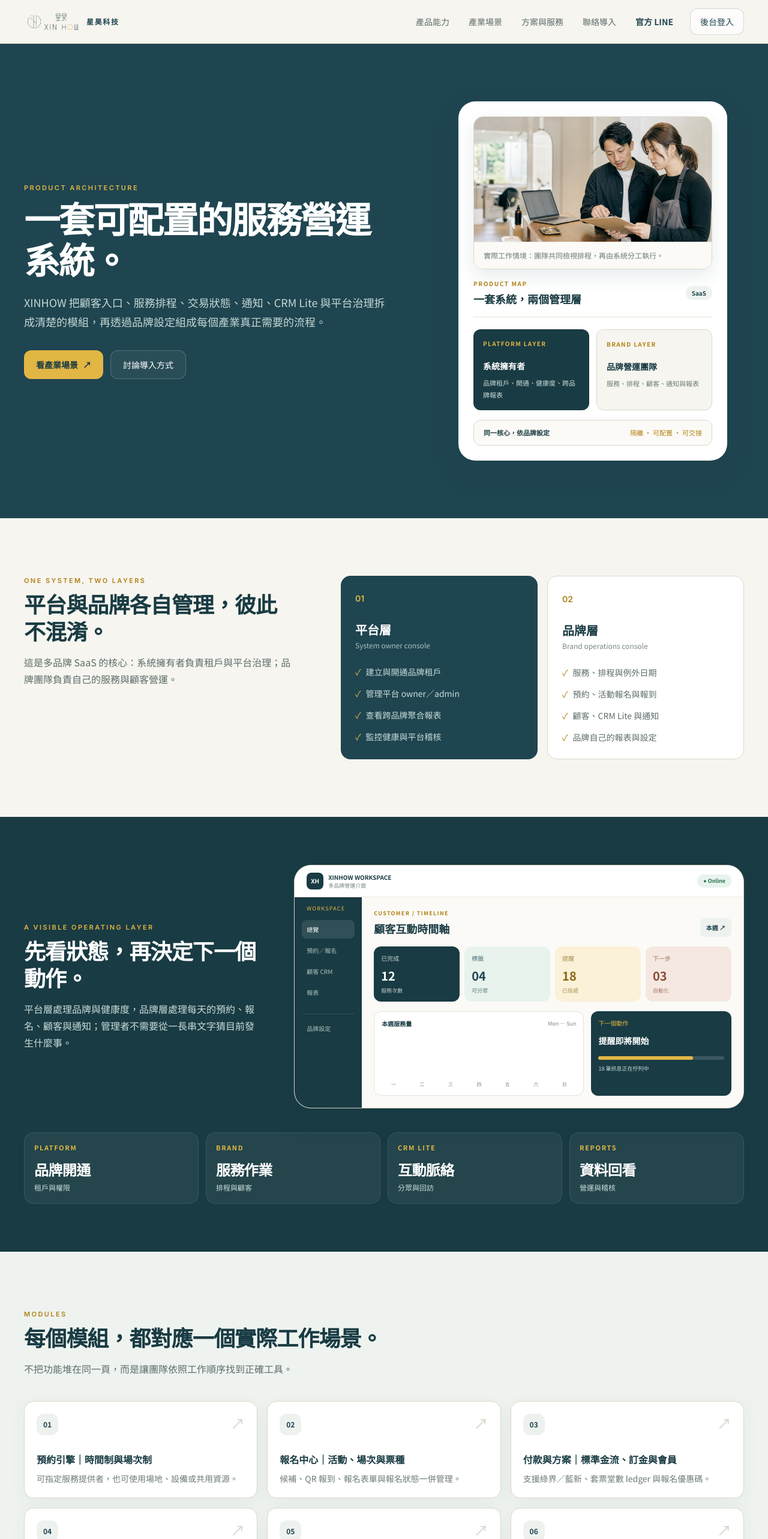
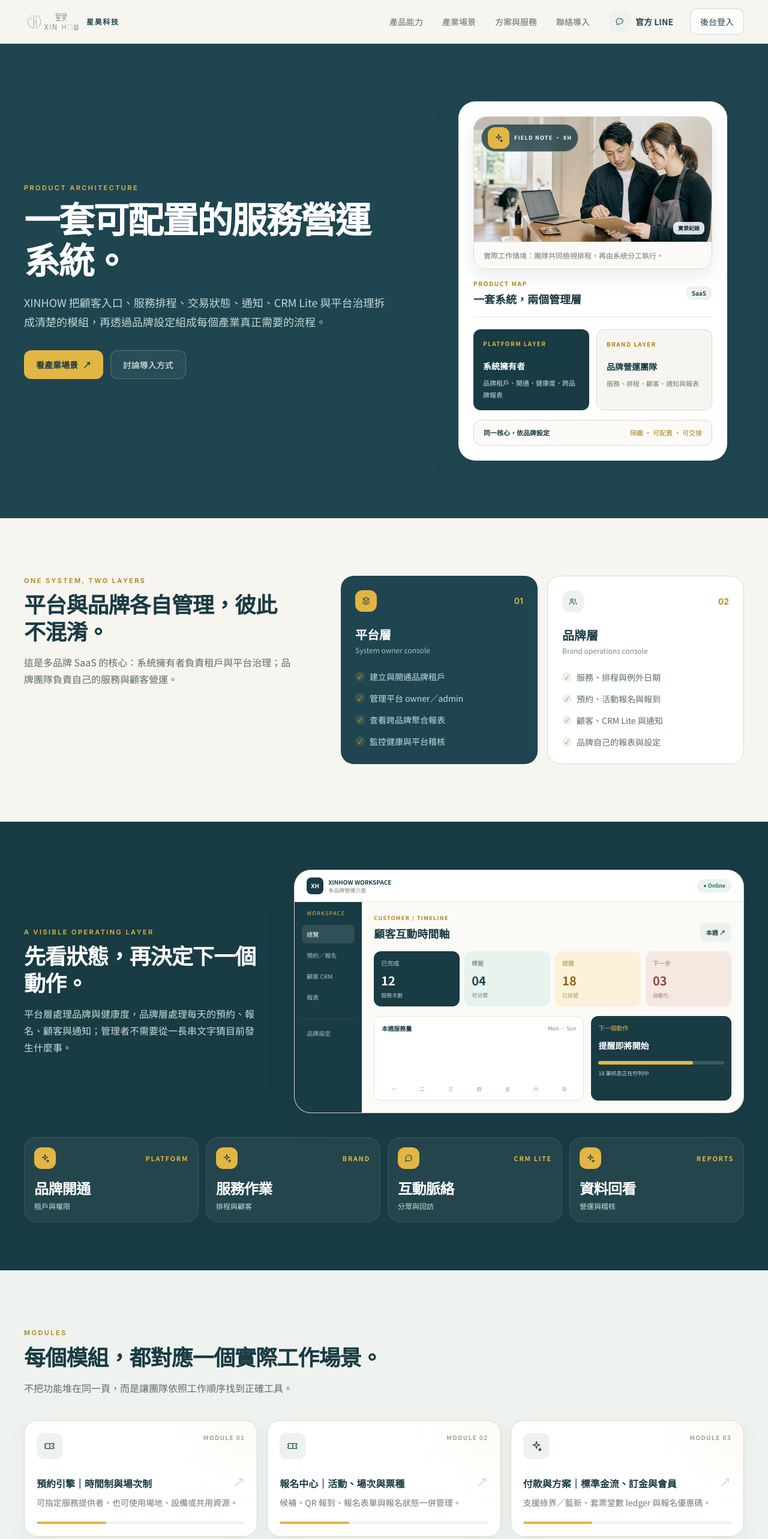
Before and after one commit to Jimmy-xinhow/Reservation-System, a Next.js app: page /product in a window 1280 px wide. Shown: the top 2566 px of the page at 60% size. Built offline with nearby package versions, Linux system fonts and the light colour scheme.

Commit message:
feat: refine marketing visual language

```diff
--- a/app/contact/page.tsx
+++ b/app/contact/page.tsx
@@ -1,5 +1,5 @@
 import Link from "next/link";
-import { Callout, MarketingShell, PageIntro, PageIntroVisual, SectionHeading, SignalStrip, WorkflowRail } from "@/components/MarketingLayout";
+import { Callout, FeatureIcon, MarketingShell, PageIntro, PageIntroVisual, SectionHeading, SignalStrip, WorkflowRail } from "@/components/MarketingLayout";
 
 const steps = [
   ["說明現況", "目前使用什麼入口、怎麼排程、如何收款與通知。"],
@@ -22,4 +22,4 @@
   </MarketingShell>;
 }
 
-function PrepCard({ number, title }: { number: string; title: string }) { return <div className="rounded-2xl border border-[#ddd7ca] bg-white p-4 text-center"><span className="text-xs font-mono font-semibold text-[#b08116]">{number}</span><p className="mt-4 text-sm font-semibold text-[#193b43]">{title}</p></div>; }
+function PrepCard({ number, title }: { number: string; title: string }) { return <div className="rounded-[1.25rem] border border-[#ddd7ca] bg-white p-4 text-center"><FeatureIcon name={number === "01" ? "globe" : number === "02" ? "calendar" : number === "03" ? "line" : number === "04" ? "users" : "spark"} compact /><span className="mt-3 block text-xs font-mono font-semibold text-[#b08116]">{number}</span><p className="mt-2 text-sm font-semibold text-[#193b43]">{title}</p></div>; }
--- a/app/product/page.tsx
+++ b/app/product/page.tsx
@@ -1,5 +1,5 @@
 import Link from "next/link";
-import { Callout, CapabilityCard, DashboardMockup, JourneyDiagram, MarketingShell, PageIntro, PageIntroVisual, SectionHeading, SignalStrip, WorkflowRail } from "@/components/MarketingLayout";
+import { Callout, CapabilityCard, DashboardMockup, FeatureIcon, JourneyDiagram, MarketingShell, PageIntro, PageIntroVisual, SectionHeading, SignalStrip, WorkflowRail } from "@/components/MarketingLayout";
 
 const modules = [
   ["預約引擎", "時間制與場次制", "可指定服務提供者，也可使用場地、設備或共用資源。"],
@@ -29,9 +29,9 @@
 }
 
 function LayerCard({ number, title, subtitle, items, dark = false }: { number: string; title: string; subtitle: string; items: readonly string[]; dark?: boolean }) {
-  return <article className={`rounded-2xl p-5 sm:p-6 ${dark ? "bg-[#1f4550] text-white" : "border border-[#ddd7ca] bg-white"}`}><span className={`text-sm font-mono font-semibold ${dark ? "text-[#e2b644]" : "text-[#b08116]"}`}>{number}</span><h3 className="mt-7 text-xl font-bold">{title}</h3><p className={`mt-1 text-xs ${dark ? "text-[#a9c2be]" : "text-[#7a8782]"}`}>{subtitle}</p><ul className={`mt-6 space-y-3 text-sm leading-6 ${dark ? "text-[#c9dcda]" : "text-[#5d6d6b]"}`}>{items.map((item) => <li key={item} className="flex gap-2"><span className={dark ? "text-[#e2b644]" : "text-[#b08116]"}>✓</span>{item}</li>)}</ul></article>;
+  return <article className={`rounded-[1.35rem] p-5 sm:p-6 ${dark ? "bg-[#1f4550] text-white" : "border border-[#ddd7ca] bg-white"}`}><div className="flex items-center justify-between"><FeatureIcon name={dark ? "layers" : "users"} dark={dark} compact /><span className={`text-sm font-mono font-semibold ${dark ? "text-[#e2b644]" : "text-[#b08116]"}`}>{number}</span></div><h3 className="mt-6 text-xl font-bold">{title}</h3><p className={`mt-1 text-xs ${dark ? "text-[#a9c2be]" : "text-[#7a8782]"}`}>{subtitle}</p><ul className={`mt-6 space-y-3 text-sm leading-6 ${dark ? "text-[#c9dcda]" : "text-[#5d6d6b]"}`}>{items.map((item) => <li key={item} className="flex gap-2"><span className={`mt-1 inline-flex h-4 w-4 shrink-0 items-center justify-center rounded-full ${dark ? "bg-[#e2b644]/15 text-[#e2b644]" : "bg-[#edf2ef] text-[#b08116]"}`}><span className="text-[10px]">✓</span></span>{item}</li>)}</ul></article>;
 }
 
 function JourneyRow({ number, title, description }: { number: string; title: string; description: string }) {
-  return <div className="flex gap-4 rounded-xl border border-[#ddd7ca] bg-white p-4"><span className="flex h-8 w-8 shrink-0 items-center justify-center rounded-lg bg-[#edf2ef] text-xs font-bold text-[#1f4550]">{number}</span><div><p className="font-semibold text-[#193b43]">{title}</p><p className="mt-1 text-sm leading-6 text-[#6d7b76]">{description}</p></div></div>;
+  return <div className="flex gap-4 rounded-[1.15rem] border border-[#ddd7ca] bg-white p-4"><FeatureIcon name={number === "01" ? "line" : number === "02" ? "calendar" : "chart"} compact /><div><p className="font-semibold text-[#193b43]">{title}</p><p className="mt-1 text-sm leading-6 text-[#6d7b76]">{description}</p></div></div>;
 }
--- a/app/solutions/page.tsx
+++ b/app/solutions/page.tsx
@@ -1,5 +1,5 @@
 import Link from "next/link";
-import { Callout, MarketingShell, PageIntro, PageIntroVisual, ScenarioMatrix, SectionHeading, SignalStrip } from "@/components/MarketingLayout";
+import { Callout, FeatureIcon, MarketingShell, PageIntro, PageIntroVisual, ScenarioMatrix, SectionHeading, SignalStrip } from "@/components/MarketingLayout";
 
 const scenes = [
   { number: "01", title: "顧問、教練與一對一服務", situation: "每位顧客的服務時間不同，需要指定人員或依資源安排。", system: "設定服務時長、首次／再次服務、服務提供者與可預約區間；顧客從 LINE 或瀏覽器選擇可用時段。", result: "團隊看得到每日安排，顧客不用來回確認時間。" },
@@ -24,5 +24,5 @@
   </MarketingShell>;
 }
 
-function SceneLine({ label, text, accent = false }: { label: string; text: string; accent?: boolean }) { return <div className="grid gap-1 sm:grid-cols-[88px_1fr] sm:gap-3"><span className={`text-xs font-semibold ${accent ? "text-[#b08116]" : "text-[#7a8782]"}`}>{label}</span><span className={accent ? "font-medium text-[#1f4550]" : "text-[#5d6d6b]"}>{text}</span></div>; }
-function ConfigPill({ title, value }: { title: string; value: string }) { return <div className="rounded-xl border border-white/10 bg-white/5 p-4"><p className="text-xs text-[#a9c2be]">{title}</p><p className="mt-2 font-semibold text-white">{value}</p></div>; }
+function SceneLine({ label, text, accent = false }: { label: string; text: string; accent?: boolean }) { return <div className="grid gap-2 sm:grid-cols-[auto_1fr] sm:gap-3"><FeatureIcon name={label === "現場情況" ? "users" : label === "系統怎麼接" ? "settings" : "chart"} compact /><div><p className={`text-xs font-semibold ${accent ? "text-[#b08116]" : "text-[#7a8782]"}`}>{label}</p><p className={`mt-1 ${accent ? "font-medium text-[#1f4550]" : "text-[#5d6d6b]"}`}>{text}</p></div></div>; }
+function ConfigPill({ title, value }: { title: string; value: string }) { return <div className="flex gap-3 rounded-[1.15rem] border border-white/10 bg-white/5 p-4"><FeatureIcon name={title === "預約模式" ? "calendar" : title === "服務目標" ? "users" : title === "顧客入口" ? "line" : "layers"} dark compact /><div><p className="text-xs text-[#a9c2be]">{title}</p><p className="mt-2 font-semibold text-white">{value}</p></div></div>; }
--- a/components/MarketingLayout.tsx
+++ b/components/MarketingLayout.tsx
@@ -1,12 +1,48 @@
 import Image from "next/image";
 import Link from "next/link";
+
+export type IconName = "calendar" | "ticket" | "message" | "layers" | "chart" | "users" | "globe" | "spark" | "phone" | "mail" | "line" | "settings" | "check";
+
+const iconPaths: Record<IconName, React.ReactNode> = {
+  calendar: <><rect x="3" y="4" width="18" height="17" rx="3" /><path d="M8 2v4M16 2v4M3 9h18" /></>,
+  ticket: <><path d="M4 7a2 2 0 0 0 0 4v2a2 2 0 0 0 0 4h16v-3a2 2 0 0 1 0-4V7H4Z" /><path d="M12 8v8" /></>,
+  message: <><path d="M20 11.5a7.5 7.5 0 0 1-8 7.5 8.7 8.7 0 0 1-3.1-.6L4 20l1.6-3.5A7.3 7.3 0 0 1 4.5 12 7.5 7.5 0 0 1 12 4.5a7.5 7.5 0 0 1 8 7Z" /><path d="M8 12h.01M12 12h.01M16 12h.01" /></>,
+  layers: <><path d="m12 3 8 4-8 4-8-4 8-4Z" /><path d="m4 12 8 4 8-4M4 17l8 4 8-4" /></>,
+  chart: <><path d="M4 19V5M4 19h17" /><path d="m7 15 4-4 3 2 5-6" /><circle cx="7" cy="15" r="1" /><circle cx="11" cy="11" r="1" /><circle cx="14" cy="13" r="1" /><circle cx="19" cy="7" r="1" /></>,
+  users: <><circle cx="9" cy="8" r="3" /><path d="M3.5 19a5.5 5.5 0 0 1 11 0M16 5.5a3 3 0 0 1 0 5.8M17 14a4.5 4.5 0 0 1 4 5" /></>,
+  globe: <><circle cx="12" cy="12" r="9" /><path d="M3 12h18M12 3a14 14 0 0 1 0 18M12 3a14 14 0 0 0 0 18" /></>,
+  spark: <><path d="m12 3 1.5 5.5L19 10l-5.5 1.5L12 17l-1.5-5.5L5 10l5.5-1.5L12 3Z" /><path d="m19 16 .6 2.4L22 19l-2.4.6L19 22l-.6-2.4L16 19l2.4-.6L19 16Z" /></>,
+  phone: <><path d="M7 3h3l1.5 4-2 1.5a14 14 0 0 0 5 5l1.5-2 4 1.5v3a2 2 0 0 1-2.2 2A15.5 15.5 0 0 1 4 5.2 2 2 0 0 1 7 3Z" /></>,
+  mail: <><rect x="3" y="5" width="18" height="14" rx="2" /><path d="m4 7 8 6 8-6" /></>,
+  line: <><path d="M20 11c0 4-4 7-9 7-.8 0-1.6-.1-2.3-.2L5 20l.9-2.6C4.1 16.2 3 13.8 3 11c0-4 3.6-7 8-7s9 3 9 7Z" /><path d="M7 11h.01M11 11h.01M15 11h.01" /></>,
+  settings: <><circle cx="12" cy="12" r="3" /><path d="M19.4 15a1.7 1.7 0 0 0 .3 1.9l.1.1-1.7 1.7-.1-.1a1.7 1.7 0 0 0-1.9-.3 1.7 1.7 0 0 0-1 1.5v.2h-2.4v-.2a1.7 1.7 0 0 0-1-1.5 1.7 1.7 0 0 0-1.9.3l-.1.1L8 17l.1-.1A1.7 1.7 0 0 0 8.4 15a1.7 1.7 0 0 0-1.5-1H6v-2.4h.2a1.7 1.7 0 0 0 1.5-1A1.7 1.7 0 0 0 7 8.7L7 8.6 8.7 7l.1.1a1.7 1.7 0 0 0 1.9.3 1.7 1.7 0 0 0 1-1.5v-.2h2.4v.2a1.7 1.7 0 0 0 1 1.5 1.7 1.7 0 0 0 1.9-.3l.1-.1L19.8 8l-.1.1a1.7 1.7 0 0 0-.3 1.9 1.7 1.7 0 0 0 1.5 1h.2v2.4h-.2a1.7 1.7 0 0 0-1.5 1Z" /></>,
+  check: <><path d="m5 12 4 4L19 6" /></>,
+};
+
+function iconForLabel(label: string): IconName {
+  if (label.includes("入口") || label.includes("LINE")) return "line";
+  if (label.includes("安排") || label.includes("服務") || label.includes("流程")) return "calendar";
+  if (label.includes("報名") || label.includes("場次")) return "ticket";
+  if (label.includes("CRM") || label.includes("互動") || label.includes("聯絡")) return "message";
+  if (label.includes("治理") || label.includes("平台")) return "layers";
+  if (label.includes("回訪") || label.includes("資料") || label.includes("報表")) return "chart";
+  if (label.includes("品牌") || label.includes("多品牌")) return "globe";
+  if (label.includes("設定")) return "settings";
+  if (label.includes("電話")) return "phone";
+  if (label.includes("Email")) return "mail";
+  return "spark";
+}
+
+export function FeatureIcon({ name, dark = false, compact = false }: { name: IconName; dark?: boolean; compact?: boolean }) {
+  return <span className={`inline-flex shrink-0 items-center justify-center rounded-xl ${compact ? "h-9 w-9" : "h-11 w-11"} ${dark ? "bg-[#e2b644] text-[#193b43]" : "bg-[#edf2ef] text-[#1f4550]"}`} aria-hidden="true"><svg viewBox="0 0 24 24" fill="none" stroke="currentColor" strokeWidth="1.6" strokeLinecap="round" strokeLinejoin="round" className={compact ? "h-4 w-4" : "h-5 w-5"}>{iconPaths[name]}</svg></span>;
+}
 
 export function MarketingShell({ children }: { children: React.ReactNode }) {
   return <main className="min-h-screen overflow-hidden bg-[#f7f5ef] text-[#193b43]"><MarketingHeader />{children}<MarketingFooter /></main>;
 }
 
 export function MarketingHeader() {
-  return <header className="sticky top-0 z-30 border-b border-[#d8d2c5]/80 bg-[#f7f5ef]/95 backdrop-blur"><div className="mx-auto flex max-w-7xl items-center gap-3 px-5 py-3 sm:gap-4 sm:px-8 lg:px-10"><Link href="/" className="flex min-h-11 shrink-0 items-center gap-2" aria-label="回到星昊科技首頁"><Image src="/brand/xinhao-horizontal.png" alt="星昊科技 XINHOW" width={2048} height={1024} className="h-12 w-24 object-contain" priority /><span className="hidden text-xs font-semibold tracking-[0.14em] text-[#1f4550] sm:block">星昊科技</span></Link><nav className="ml-auto flex min-w-0 items-center gap-1 overflow-x-auto text-xs font-medium text-[#5d6d6b] sm:gap-2 sm:text-sm" aria-label="行銷網站主選單"><NavLink href="/product">產品能力</NavLink><NavLink href="/solutions">產業場景</NavLink><NavLink href="/pricing">方案與服務</NavLink><NavLink href="/contact">聯絡導入</NavLink><a href="https://lin.ee/jnAfCBy" target="_blank" rel="noreferrer" className="inline-flex min-h-11 shrink-0 items-center rounded-lg px-2.5 font-semibold text-[#1f4550] transition hover:bg-[#e2b644]/20 sm:px-3">官方 LINE</a></nav><Link href="/admin/login" className="btn min-h-11 shrink-0 border border-[#1f4550]/20 bg-white/70 px-3 text-xs text-[#1f4550] hover:bg-white sm:px-4 sm:text-sm">後台登入</Link></div></header>;
+  return <header className="sticky top-0 z-30 border-b border-[#d8d2c5]/80 bg-[#f7f5ef]/95 backdrop-blur"><div className="mx-auto flex max-w-7xl items-center gap-3 px-5 py-3 sm:gap-4 sm:px-8 lg:px-10"><Link href="/" className="flex min-h-11 shrink-0 items-center gap-2" aria-label="回到星昊科技首頁"><Image src="/brand/xinhao-horizontal.png" alt="星昊科技 XINHOW" width={2048} height={1024} className="h-12 w-24 object-contain" priority /><span className="hidden text-xs font-semibold tracking-[0.14em] text-[#1f4550] sm:block">星昊科技</span></Link><nav className="ml-auto flex min-w-0 items-center gap-1 overflow-x-auto text-xs font-medium text-[#5d6d6b] sm:gap-2 sm:text-sm" aria-label="行銷網站主選單"><NavLink href="/product">產品能力</NavLink><NavLink href="/solutions">產業場景</NavLink><NavLink href="/pricing">方案與服務</NavLink><NavLink href="/contact">聯絡導入</NavLink><a href="https://lin.ee/jnAfCBy" target="_blank" rel="noreferrer" className="inline-flex min-h-11 shrink-0 items-center gap-2 rounded-lg px-2.5 font-semibold text-[#1f4550] transition hover:bg-[#e2b644]/20 sm:px-3"><FeatureIcon name="line" compact />官方 LINE</a></nav><Link href="/admin/login" className="btn min-h-11 shrink-0 border border-[#1f4550]/20 bg-white/70 px-3 text-xs text-[#1f4550] hover:bg-white sm:px-4 sm:text-sm">後台登入</Link></div></header>;
 }
 
 function NavLink({ href, children }: { href: string; children: React.ReactNode }) {
@@ -30,7 +66,7 @@
 }
 
 export function CapabilityCard({ number, title, description, href = "/product" }: { number: string; title: string; description: string; href?: string }) {
-  return <Link href={href} className="group block rounded-2xl border border-[#ddd7ca] bg-white p-5 shadow-[0_8px_30px_rgba(31,69,80,.05)] transition duration-200 hover:-translate-y-1 hover:border-[#c7a340] hover:shadow-[0_16px_35px_rgba(31,69,80,.1)]"><div className="flex items-start justify-between gap-3"><span className="inline-flex h-9 w-9 items-center justify-center rounded-xl bg-[#edf2ef] text-xs font-bold text-[#1f4550]">{number}</span><span className="text-2xl text-[#d8d2c5] transition group-hover:text-[#c7a340]" aria-hidden="true">↗</span></div><h3 className="mt-7 font-bold text-[#193b43]">{title}</h3><p className="mt-2 text-sm leading-6 text-[#6d7b76]">{description}</p></Link>;
+  return <Link href={href} className="group relative block overflow-hidden rounded-[1.35rem] border border-[#ddd7ca] bg-white p-5 shadow-[0_8px_30px_rgba(31,69,80,.05)] transition duration-200 hover:-translate-y-1 hover:border-[#c7a340] hover:shadow-[0_16px_35px_rgba(31,69,80,.1)]"><div className="absolute -right-8 -top-8 h-24 w-24 rounded-full bg-[#e2b644]/10 blur-2xl transition group-hover:bg-[#e2b644]/20" /><div className="relative flex items-start justify-between gap-3"><FeatureIcon name={iconForLabel(title)} /><span className="text-right text-[10px] font-semibold uppercase tracking-[.14em] text-[#a49f91]">Module {number}</span></div><div className="relative mt-6 flex items-end justify-between gap-3"><h3 className="font-bold text-[#193b43]">{title}</h3><span className="text-xl text-[#d8d2c5] transition group-hover:text-[#c7a340]" aria-hidden="true">↗</span></div><p className="relative mt-2 text-sm leading-6 text-[#6d7b76]">{description}</p><div className="relative mt-5 h-1 overflow-hidden rounded-full bg-[#edf2ef]"><span className="block h-full w-1/3 rounded-full bg-[#e2b644] transition-all duration-300 group-hover:w-2/3" /></div></Link>;
 }
 
 export function Callout({ title, description, href = "/contact", label = "開始規劃" }: { title: string; description: string; href?: string; label?: string }) {
@@ -52,7 +88,7 @@
 type IntroVisualVariant = "product" | "solutions" | "pricing" | "contact";
 
 export function MarketingPhoto({ src, alt, caption, priority = false }: { src: string; alt: string; caption: string; priority?: boolean }) {
-  return <figure className="overflow-hidden rounded-2xl border border-[#ddd7ca] bg-white shadow-[0_12px_30px_rgba(31,69,80,.1)]"><div className="relative h-44 sm:h-52"><Image src={src} alt={alt} fill sizes="(max-width: 1024px) 100vw, 38vw" className="object-cover" priority={priority} /></div><figcaption className="border-t border-[#eee9df] bg-[#fbfaf6] px-4 py-3 text-xs leading-5 text-[#6d7b76]">{caption}</figcaption></figure>;
+  return <figure className="overflow-hidden rounded-[1.35rem] border border-[#ddd7ca] bg-white shadow-[0_12px_30px_rgba(31,69,80,.1)]"><div className="relative h-44 sm:h-52"><Image src={src} alt={alt} fill sizes="(max-width: 1024px) 100vw, 38vw" className="object-cover" priority={priority} /><span className="absolute left-3 top-3 inline-flex items-center gap-2 rounded-full border border-white/40 bg-[#193b43]/80 px-2.5 py-1 text-[9px] font-semibold uppercase tracking-[.14em] text-white backdrop-blur"><FeatureIcon name="spark" dark compact />Field note · XH</span><span className="absolute bottom-3 right-3 rounded-lg bg-white/85 px-2 py-1 text-[9px] font-semibold text-[#193b43]">實景紀錄</span></div><figcaption className="border-t border-[#eee9df] bg-[#fbfaf6] px-4 py-3 text-xs leading-5 text-[#6d7b76]">{caption}</figcaption></figure>;
 }
 
 export function PageIntroVisual({ variant, dark = false, photoSrc, photoAlt, photoCaption }: { variant: IntroVisualVariant; dark?: boolean; photoSrc?: string; photoAlt?: string; photoCaption?: string }) {
@@ -86,12 +122,12 @@
   return <div className="flex items-center gap-2 px-4 text-[10px] text-[#7a8782]"><span className="h-5 w-px bg-[#c9d1cd]" /><span>{label}</span></div>;
 }
 
-export function SignalStrip({ items, dark = false }: { items: ReadonlyArray<{ label: string; value: string; detail: string }>; dark?: boolean }) {
-  return <div className={`grid gap-3 sm:grid-cols-2 lg:grid-cols-4 ${dark ? "text-white" : "text-[#193b43]"}`}>{items.map((item) => <div key={item.label} className={`rounded-2xl border p-4 ${dark ? "border-white/10 bg-white/5" : "border-[#ddd7ca] bg-white shadow-[0_8px_25px_rgba(31,69,80,.05)]"}`}><p className={`text-[11px] font-semibold uppercase tracking-[.15em] ${dark ? "text-[#e2b644]" : "text-[#b08116]"}`}>{item.label}</p><p className="mt-3 text-2xl font-bold tracking-tight">{item.value}</p><p className={`mt-1 text-xs leading-5 ${dark ? "text-[#c9dcda]" : "text-[#6d7b76]"}`}>{item.detail}</p></div>)}</div>;
+export function SignalStrip({ items, dark = false }: { items: ReadonlyArray<{ label: string; value: string; detail: string; icon?: IconName }>; dark?: boolean }) {
+  return <div className={`grid gap-3 sm:grid-cols-2 lg:grid-cols-4 ${dark ? "text-white" : "text-[#193b43]"}`}>{items.map((item) => <div key={item.label} className={`rounded-[1.35rem] border p-4 ${dark ? "border-white/10 bg-white/5" : "border-[#ddd7ca] bg-white shadow-[0_8px_25px_rgba(31,69,80,.05)]"}`}><div className="flex items-center justify-between gap-3"><FeatureIcon name={item.icon ?? iconForLabel(item.label)} dark={dark} compact /><p className={`text-[11px] font-semibold uppercase tracking-[.15em] ${dark ? "text-[#e2b644]" : "text-[#b08116]"}`}>{item.label}</p></div><p className="mt-4 break-words text-2xl font-bold tracking-tight">{item.value}</p><p className={`mt-1 text-xs leading-5 ${dark ? "text-[#c9dcda]" : "text-[#6d7b76]"}`}>{item.detail}</p></div>)}</div>;
 }
 
 export function WorkflowRail({ steps, dark = false }: { steps: ReadonlyArray<{ label: string; title: string; detail: string }>; dark?: boolean }) {
-  return <div className={`overflow-x-auto rounded-[1.75rem] border p-4 sm:p-6 ${dark ? "border-white/10 bg-white/5" : "border-[#ddd7ca] bg-white shadow-[0_14px_35px_rgba(31,69,80,.06)]"}`}><div className="grid min-w-[720px] grid-cols-4 gap-3">{steps.map((step, index) => <div key={step.label} className="relative"><div className={`flex min-h-40 flex-col rounded-2xl border p-4 ${dark ? "border-white/10 bg-[#193b43]" : "border-[#eee9df] bg-[#fbfaf6]"}`}><div className="flex items-center justify-between"><span className={`flex h-8 w-8 items-center justify-center rounded-lg text-xs font-bold ${index === steps.length - 1 ? "bg-[#e2b644] text-[#193b43]" : dark ? "bg-white/10 text-[#e2b644]" : "bg-[#193b43] text-white"}`}>{String(index + 1).padStart(2, "0")}</span><span className={`text-[10px] font-semibold uppercase tracking-[.12em] ${dark ? "text-[#a9c2be]" : "text-[#7a8782]"}`}>{step.label}</span></div><h3 className={`mt-7 text-base font-bold ${dark ? "text-white" : "text-[#193b43]"}`}>{step.title}</h3><p className={`mt-2 text-xs leading-5 ${dark ? "text-[#c9dcda]" : "text-[#6d7b76]"}`}>{step.detail}</p></div>{index < steps.length - 1 && <span className={`absolute -right-3 top-1/2 z-10 hidden -translate-y-1/2 text-xl sm:block ${dark ? "text-[#e2b644]" : "text-[#b08116]"}`} aria-hidden="true">→</span>}</div>)}</div></div>;
+  return <div className={`overflow-x-auto rounded-[1.75rem] border p-4 sm:p-6 ${dark ? "border-white/10 bg-white/5" : "border-[#ddd7ca] bg-white shadow-[0_14px_35px_rgba(31,69,80,.06)]"}`}><div className="grid min-w-[720px] grid-cols-4 gap-3">{steps.map((step, index) => <div key={step.label} className="relative"><div className={`flex min-h-40 flex-col rounded-[1.35rem] border p-4 ${dark ? "border-white/10 bg-[#193b43]" : "border-[#eee9df] bg-[#fbfaf6]"}`}><div className="flex items-center justify-between"><FeatureIcon name={iconForLabel(step.label)} dark={dark || index === steps.length - 1} compact /><span className={`text-[10px] font-semibold uppercase tracking-[.12em] ${dark ? "text-[#a9c2be]" : "text-[#7a8782]"}`}>{step.label}</span></div><h3 className={`mt-6 text-base font-bold ${dark ? "text-white" : "text-[#193b43]"}`}>{step.title}</h3><p className={`mt-2 text-xs leading-5 ${dark ? "text-[#c9dcda]" : "text-[#6d7b76]"}`}>{step.detail}</p></div>{index < steps.length - 1 && <span className={`absolute -right-3 top-1/2 z-10 hidden -translate-y-1/2 text-xl sm:block ${dark ? "text-[#e2b644]" : "text-[#b08116]"}`} aria-hidden="true">→</span>}</div>)}</div></div>;
 }
 
 export function DashboardMockup({ variant = "operations" }: { variant?: "operations" | "customer" | "marketing" }) {
```
Also changed, not shown: app/pricing/page.tsx (+4 -4 lines).
